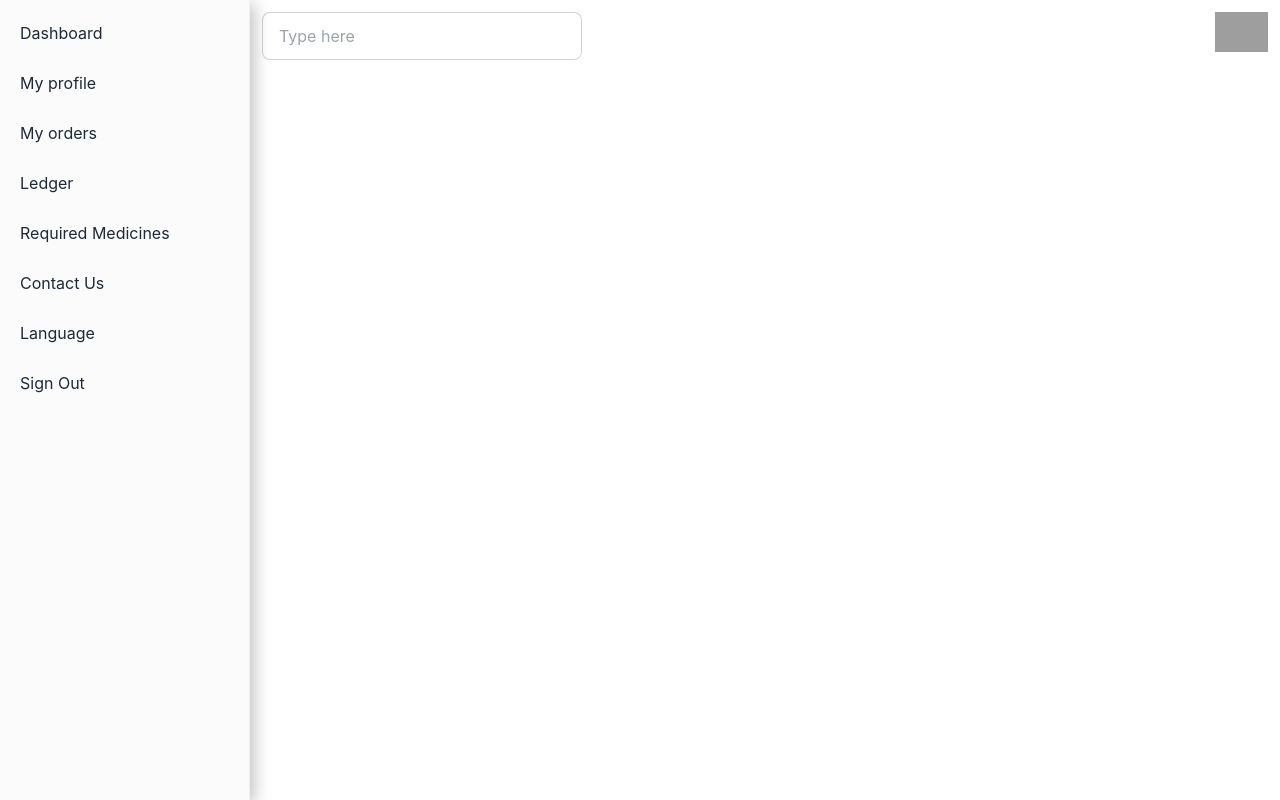
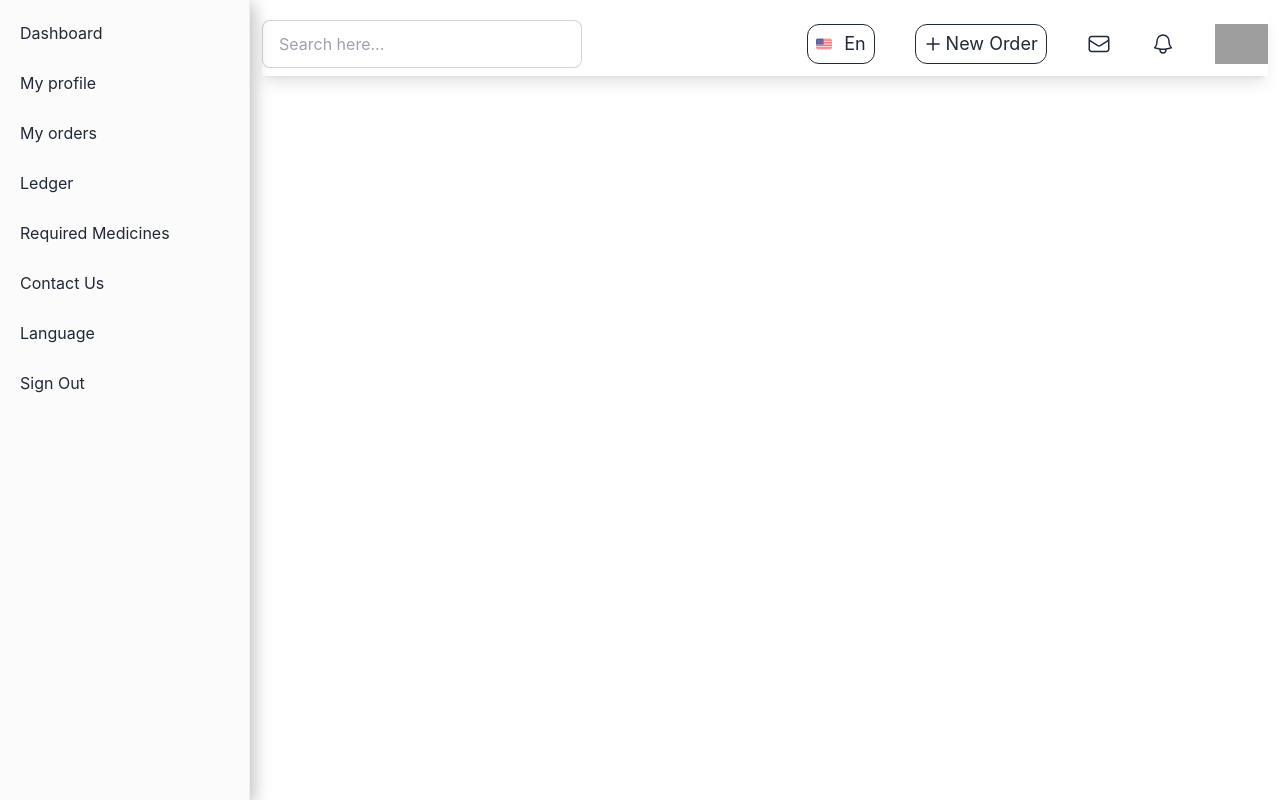
Before and after one commit to mynulislam2/posDyna, a React (Create React App) app: page / in a window 1280 px wide. Built offline with nearby package versions, Linux system fonts and the light colour scheme; grey boxes are pictures that could not be loaded.

Commit message:
header all most ready

```diff
--- a/src/Component/Header/Headers.js
+++ b/src/Component/Header/Headers.js
@@ -1,10 +1,29 @@
 import React from 'react';
+import flag from '../../assets/images/flag-01.png';
+import { HiOutlinePlus } from "react-icons/hi";
+
 
 const Header = () => {
     return (
-        <div className='flex justify-between h-10'>
-                <input type="text" placeholder="Type here" class="input input-bordered w-full max-w-xs" />
-                <img className='h-auto' src='https://templates.iqonic.design/posdash/html/assets/images/user/1.png' alt=""/>
+        <div className='flex items-center justify-between h-16 w-ful shadow-lg'>
+            <input type="text" placeholder="Search here..." class="input input-bordered w-full max-w-xs" />
+            <div className='flex items-center gap-10'>
+                <button className="flex items-center gap-3 h-10 text-lg border border-gray-600 py-2 px-2 rounded-xl text-gray-300">
+                    <img src={flag} alt="flag" />
+                    <p>En</p>
+                </button>
+                <button className="flex items-center h-10 gap-1 text-lg border border-gray-600 py-2 px-2 rounded-xl text-gray-300">
+                    <HiOutlinePlus />
+                    <p>New Order</p>
+                </button>
+                <svg xmlns="http://www.w3.org/2000/svg" fill="none" viewBox="0 0 24 24" strokeWidth={1.5} stroke="currentColor" className="w-6 h-6">
+                <path strokeLinecap="round" strokeLinejoin="round" d="M21.75 6.75v10.5a2.25 2.25 0 01-2.25 2.25h-15a2.25 2.25 0 01-2.25-2.25V6.75m19.5 0A2.25 2.25 0 0019.5 4.5h-15a2.25 2.25 0 00-2.25 2.25m19.5 0v.243a2.25 2.25 0 01-1.07 1.916l-7.5 4.615a2.25 2.25 0 01-2.36 0L3.32 8.91a2.25 2.25 0 01-1.07-1.916V6.75" />
+                </svg>
+                <svg xmlns="http://www.w3.org/2000/svg" fill="none" viewBox="0 0 24 24" strokeWidth={1.5} stroke="currentColor" className="w-6 h-6">
+                <path strokeLinecap="round" strokeLinejoin="round" d="M14.857 17.082a23.848 23.848 0 005.454-1.31A8.967 8.967 0 0118 9.75v-.7V9A6 6 0 006 9v.75a8.967 8.967 0 01-2.312 6.022c1.733.64 3.56 1.085 5.455 1.31m5.714 0a24.255 24.255 0 01-5.714 0m5.714 0a3 3 0 11-5.714 0" />
+                </svg>
+                <img className='h-10' src='https://templates.iqonic.design/posdash/html/assets/images/user/1.png' alt="flag"/>
+            </div>
         </div>
     );
 };
```
Also changed, not shown: package.json (+11 -10 lines), src/assets/images/flag-01.png (added), 1 other file (tests, documents, lock files or other folders).
